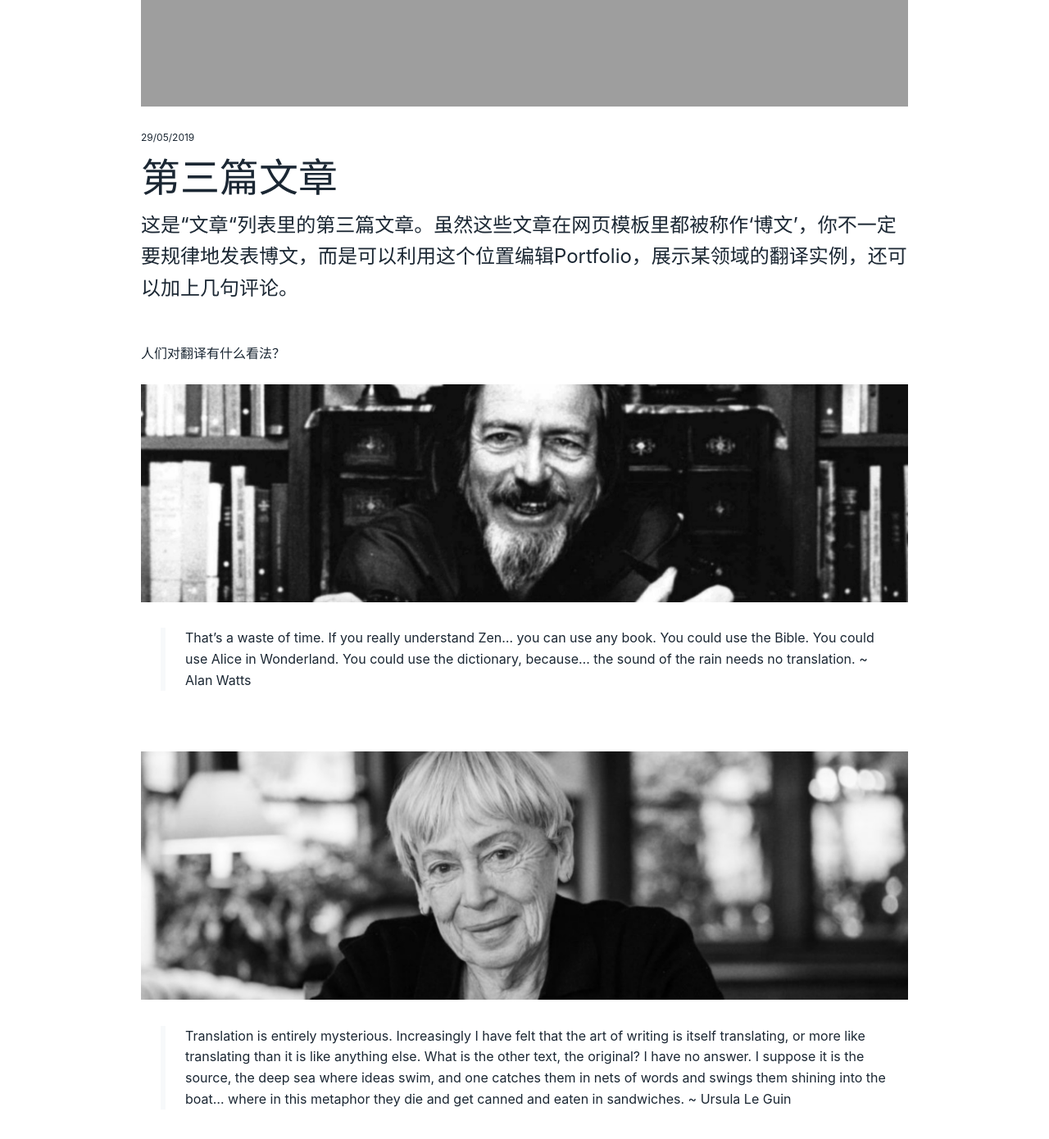
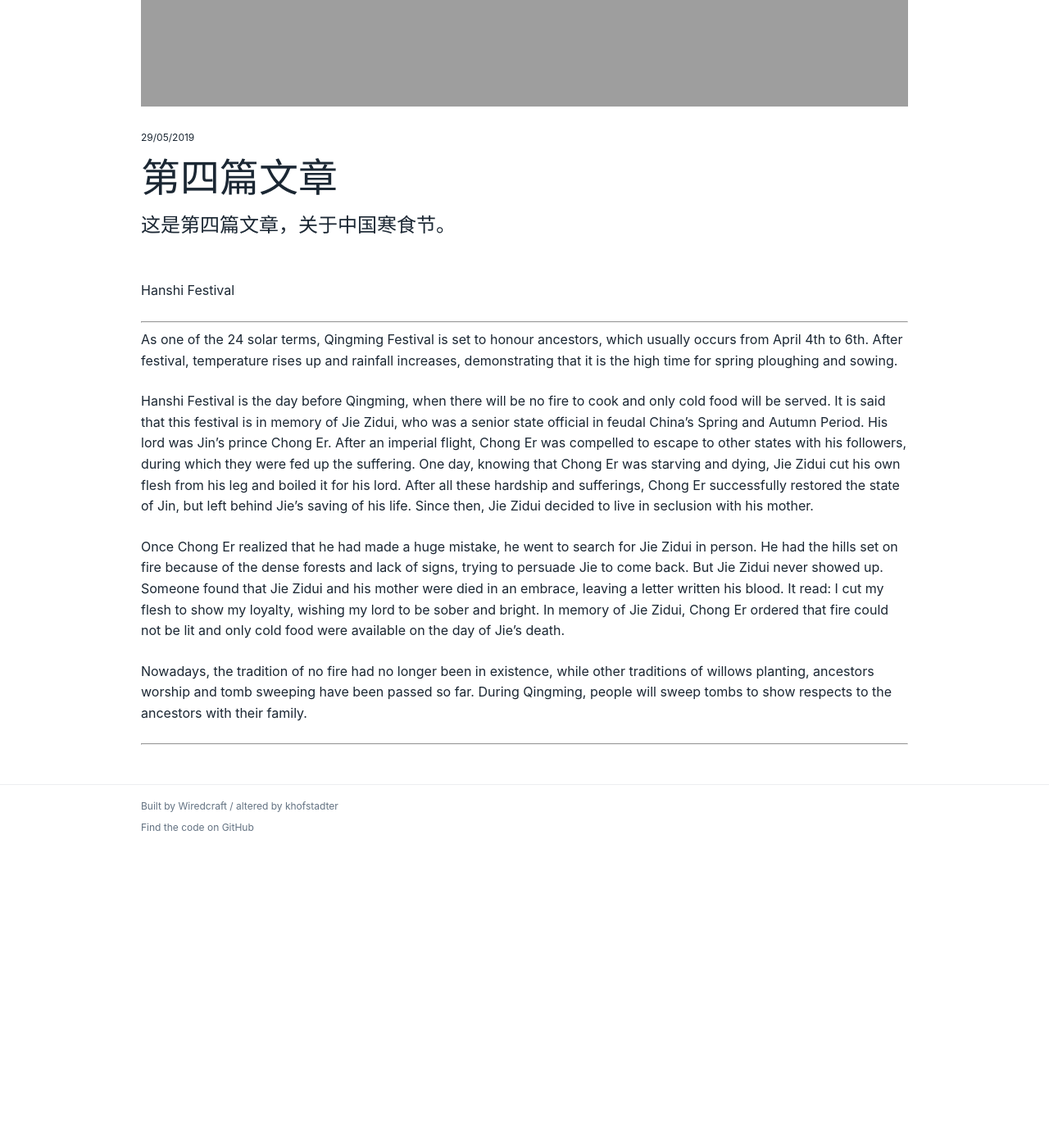
Before and after one commit to lijieemma/Jie-LI, a Jekyll site: the page built from _posts/zh/2019-05-29-fourth-post.md, in a window 1280 px wide and 1400 px high, scrolled down 436 px. Shown: the top 1390 px of the window at 82% size. Built offline with Jekyll 4.4.1, drawn with Linux system fonts in a browser that asks for light colours; after the commit the page ends 1470 px from its top, so only the background shows below that.

Commit message:
Update 2019-05-29-fourth-post.md

```diff
--- a/_posts/zh/2019-05-29-fourth-post.md
+++ b/_posts/zh/2019-05-29-fourth-post.md
@@ -1,18 +1,21 @@
 ---
-title: 第三篇文章
-description: 这是“文章“列表里的第三篇文章。虽然这些文章在网页模板里都被称作‘博文’，你不一定要规律地发表博文，而是可以利用这个位置编辑Portfolio，展示某领域的翻译实例，还可以加上几句评论。
+title: 第四篇文章
+description: 这是第四篇文章，关于中国寒食节。
 lang: zh
 categories: zh
 image: /files/images/china-lamp.jpg
 ---
 
-人们对翻译有什么看法？
+Hanshi Festival
 
-![Alan Watts](../../files/images/alan-watts.jpg)
+---
 
-> That's a waste of time. If you really understand Zen... you can use any book. You could use the Bible. You could use Alice in Wonderland. You could use the dictionary, because... the sound of the rain needs no translation. ~ Alan Watts
+As one of the 24 solar terms, Qingming Festival is set to honour ancestors, which usually occurs from April 4th to 6th. After festival, temperature rises up and rainfall increases, demonstrating that it is the high time for spring ploughing and sowing.
 
-<br>
+Hanshi Festival is the day before Qingming, when there will be no fire to cook and only cold food will be served. It is said that this festival is in memory of Jie Zidui, who was a senior state official in feudal China's Spring and Autumn Period. His lord was Jin’s prince Chong Er. After an imperial flight, Chong Er was compelled to escape to other states with his followers, during which they were fed up the suffering. One day, knowing that Chong Er was starving and dying, Jie Zidui cut his own flesh from his leg and boiled it for his lord. After all these hardship and sufferings, Chong Er successfully restored the state of Jin, but left behind Jie’s saving of his life. Since then, Jie Zidui decided to live in seclusion with his mother.
 
-![Alan Watts](../../files/images/ursula-k-le-guin.jpg)
-> Translation is entirely mysterious. Increasingly I have felt that the art of writing is itself translating, or more like translating than it is like anything else. What is the other text, the original? I have no answer. I suppose it is the source, the deep sea where ideas swim, and one catches them in nets of words and swings them shining into the boat… where in this metaphor they die and get canned and eaten in sandwiches. ~ Ursula Le Guin
+Once Chong Er realized that he had made a huge mistake, he went to search for Jie Zidui in person. He had the hills set on fire because of the dense forests and lack of signs, trying to persuade Jie to come back. But Jie Zidui never showed up. Someone found that Jie Zidui and his mother were died in an embrace, leaving a letter written his blood. It read: I cut my flesh to show my loyalty, wishing my lord to be sober and bright. In memory of Jie Zidui, Chong Er ordered that fire could not be lit and only cold food were available on the day of Jie’s death.
+
+Nowadays, the tradition of no fire had no longer been in existence, while other traditions of willows planting, ancestors worship and tomb sweeping have been passed so far. During Qingming, people will sweep tombs to show respects to the ancestors with their family.
+
+---
```
